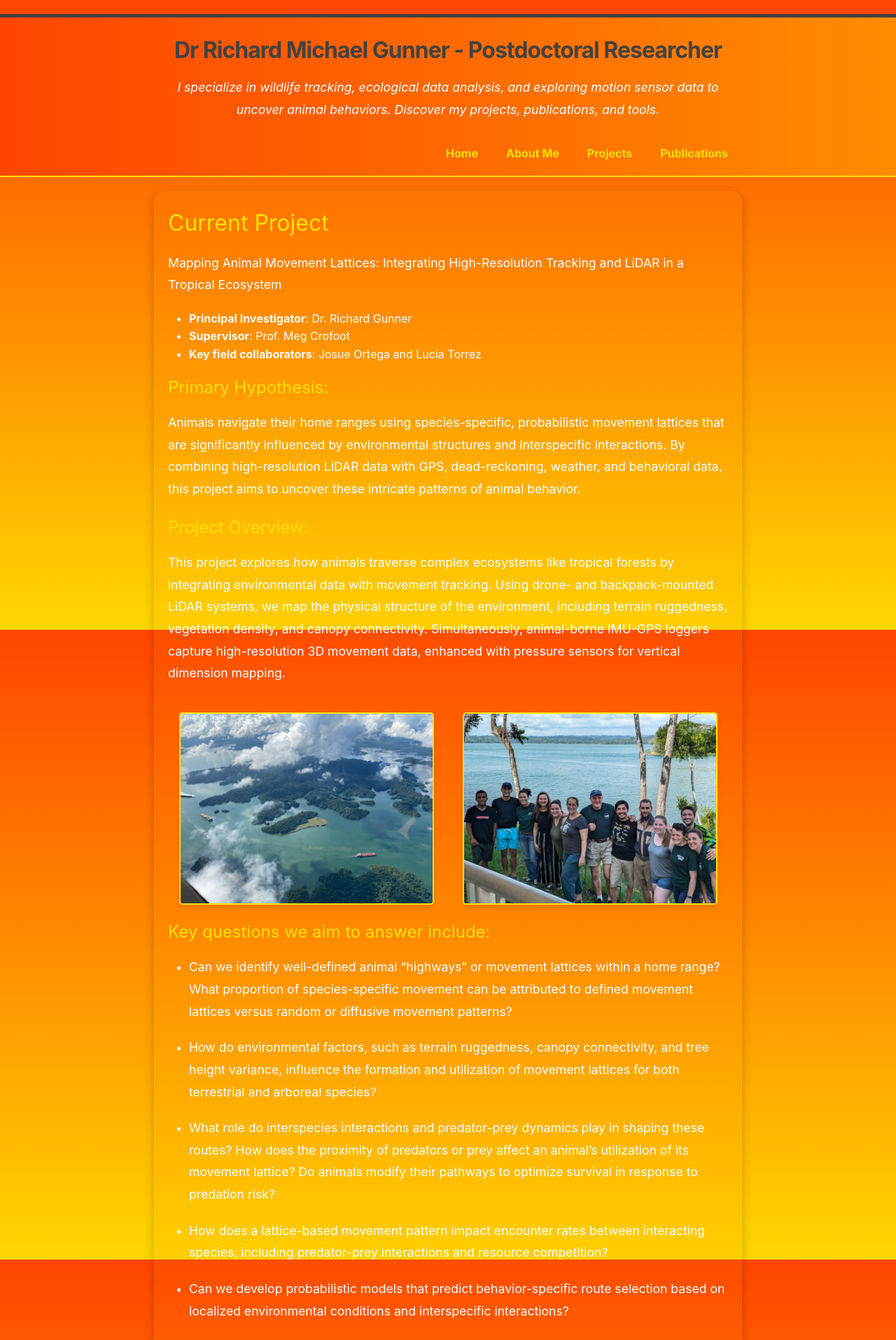
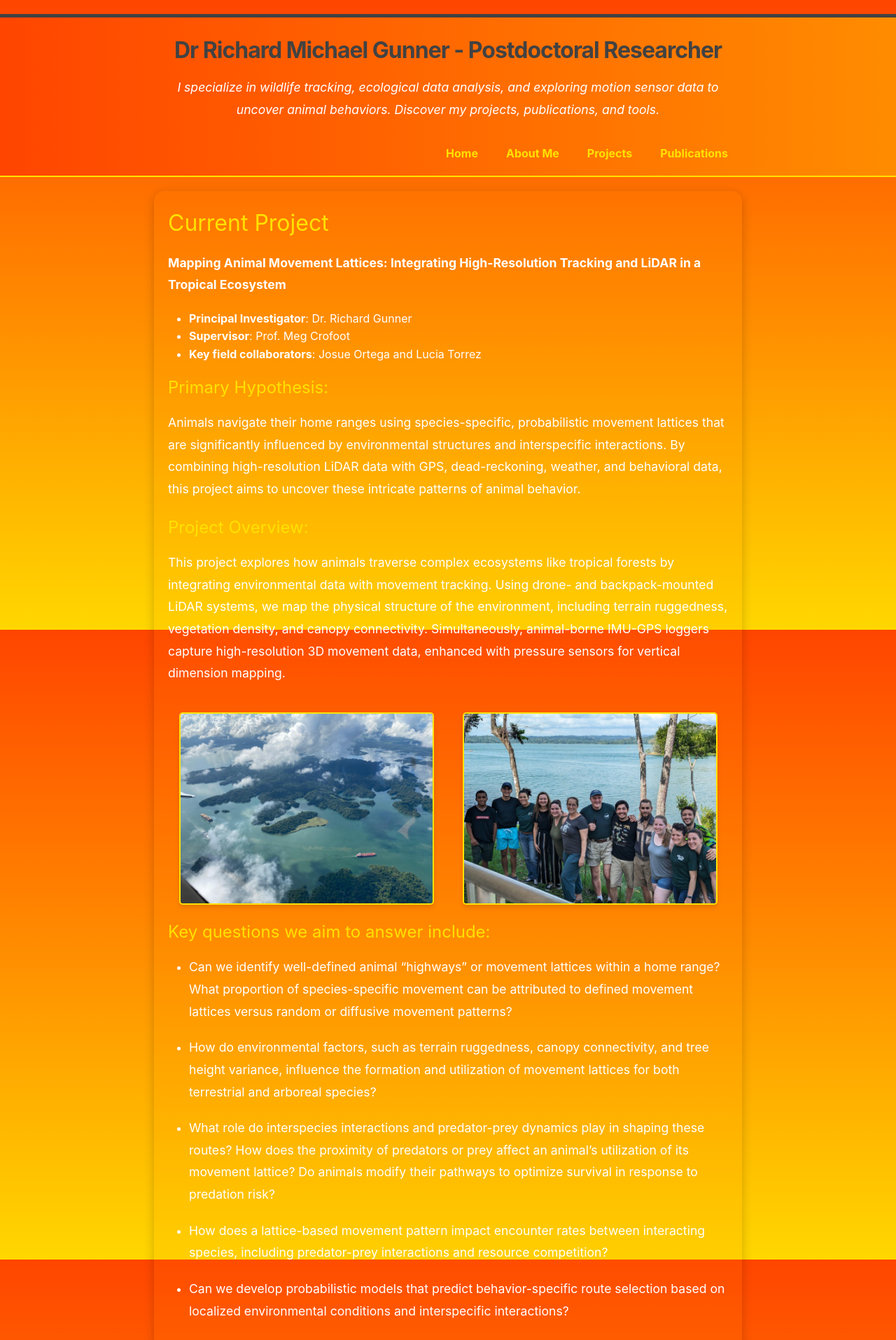
Before and after one commit to Richard6195/my-website, a Jekyll site: the page built from projects.md, in a window 1280 px wide. Shown: the top 1915 px of the page at 70% size. Built offline with Jekyll 4.4.1, drawn with Linux system fonts in a browser that asks for light colours.

Commit message:
Update website with new changes

```diff
--- a/projects.md
+++ b/projects.md
@@ -4,7 +4,7 @@ title: "Projects"
 permalink: /projects.html
 ---
 # Current Project
-Mapping Animal Movement Lattices: Integrating High-Resolution Tracking and LiDAR in a Tropical Ecosystem
+**Mapping Animal Movement Lattices: Integrating High-Resolution Tracking and LiDAR in a Tropical Ecosystem**
 
 - **Principal Investigator**: Dr. Richard Gunner
 - **Supervisor**: Prof. Meg Crofoot
```
